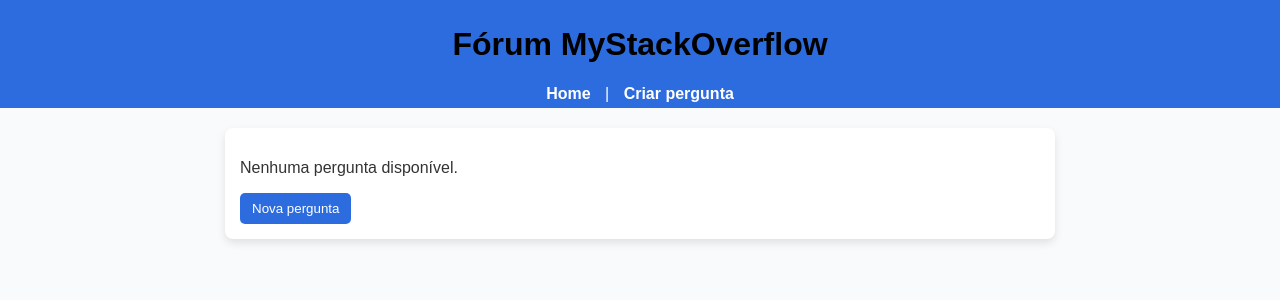
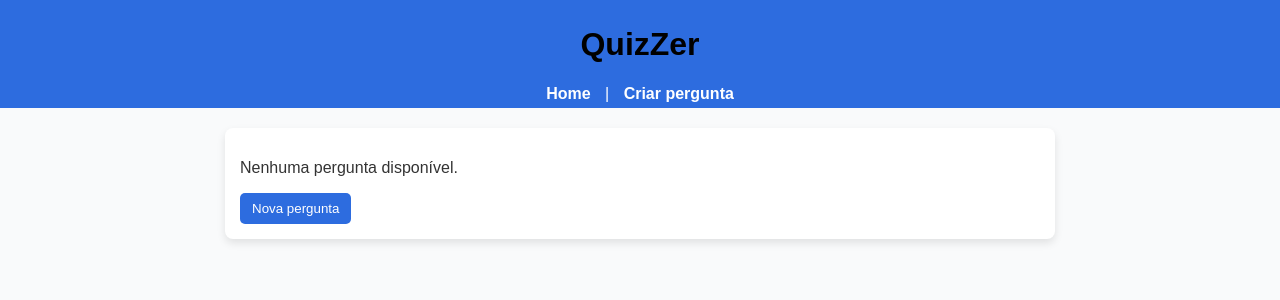
Before and after one commit to felipeassiss/Django, a Django app: page /forum/ in a window 1280 px wide. Shown: the top 300 px of the page. Run offline with Django 5.2, Linux system fonts and the light colour scheme; data that the repository does not hold is empty.

Commit message:
style: alteracao css

```diff
--- a/forum/templates/forum/base.html
+++ b/forum/templates/forum/base.html
@@ -1,12 +1,12 @@
 <html>
 <head>
-    <title>Exemplo StackOverflow</title>
+    <title>QuizZer</title>
     {% load static %}
     <link rel="stylesheet" href="{% static 'css/estilo.css' %}">
 </head>
 <body>
     <header>
-        <h1>Fórum MyStackOverflow</h1>
+        <h1>QuizZer</h1>
         <nav>
             <a href="{% url 'forum:index' %}">Home</a> |
             <a href="{% url 'forum:inserir_pergunta' %}">Criar pergunta</a>
```
Also changed, not shown: forum/static/css/estilo.css (line endings or trailing spaces).
